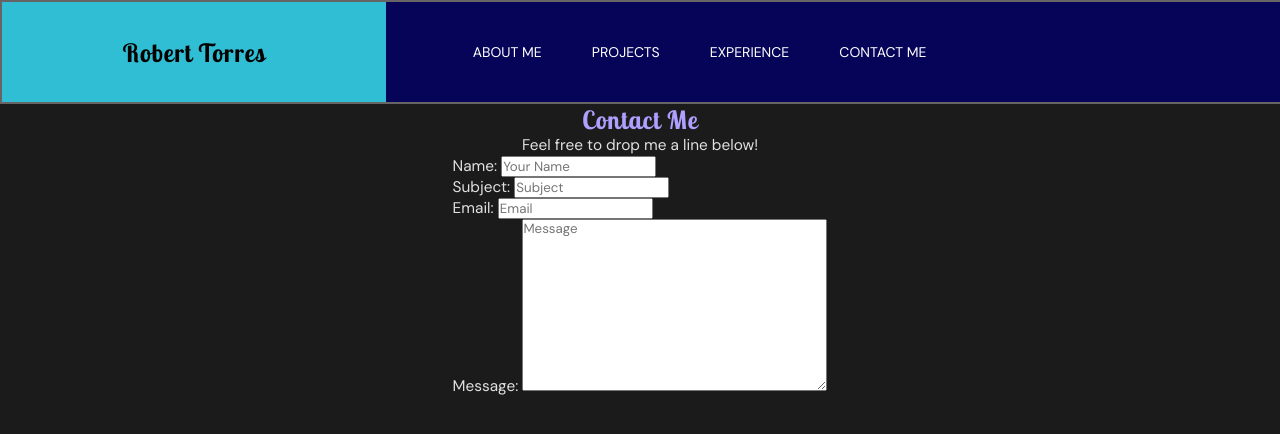
After one commit to RobertNikolasTorres/FSDI-117, a Django app: page /contact_me in a window 1280 px wide. The commit adds this page. Shown: the top 434 px of the page. Run offline with Django 5.2, Linux system fonts and the light colour scheme.

Commit message:
assignment2

```diff
--- a/config/urls.py
+++ b/config/urls.py
@@ -22,6 +22,7 @@ urlpatterns = [
     path('admin/', admin.site.urls),
     path ('home', views.home_view, name='home'),
     path('', views.about_view, name='about'),
+    path('contact_me', views.contact_view, name='contact'),
     path('content/', include('content.urls')),
 
 ]
--- /dev/null
+++ b/pages/forms.py
@@ -0,0 +1,7 @@
+from django import forms
+
+class ContactForm(forms.Form):
+    name = forms.CharField(max_length=225, widget=forms.TextInput(attrs={'placeholder': "Your Name"}))
+    subject = forms.CharField(max_length=100, widget=forms.TextInput(attrs={"placeholder":"Subject"}))
+    email = forms.EmailField(widget=forms.EmailInput(attrs={"placeholder":"Email"}))
+    message = forms.CharField(widget=forms.Textarea(attrs={'placeholder':"Message"}))
--- a/pages/views.py
+++ b/pages/views.py
@@ -1,4 +1,5 @@
 from django.shortcuts import render
+from .forms import ContactForm
 
 # Create your views here.
 def home_view(request):
@@ -9,3 +10,8 @@ def about_view(request):
 
 def projects_view(request):
     return render(request, 'pages/projects_list.html')
+
+def contact_view(request):
+    form = ContactForm()
+
+    return render(request, 'pages/contact.html',{'form': form})
--- a/templates/base.html
+++ b/templates/base.html
@@ -38,7 +38,7 @@
                 <a href="{% url 'about' %}">About Me</a>
                 <a href="{% url 'projects_list' %}">Projects</a>
                 <a href="{% url 'experiences_list' %}">Experience</a>
-                <a href="">Contact Me</a>
+                <a href="{% url 'contact' %}">Contact Me</a>
             </div>
         </nav>
 
--- /dev/null
+++ b/templates/pages/contact.html
@@ -0,0 +1,23 @@
+{% extends 'base.html' %}
+
+{% block title %} Contact {% endblock title %}
+{% load static %}
+
+{% block content %}
+
+<section class="contact-me center-column">
+<h2> Contact Me </h2>
+<p>Feel free to drop me a line below!</p>
+
+<form method="post" action=".">
+    {% csrf_token %}
+    {{form.as_p}}
+
+</form>
+
+
+
+</section>
+
+
+{% endblock content %}
```
